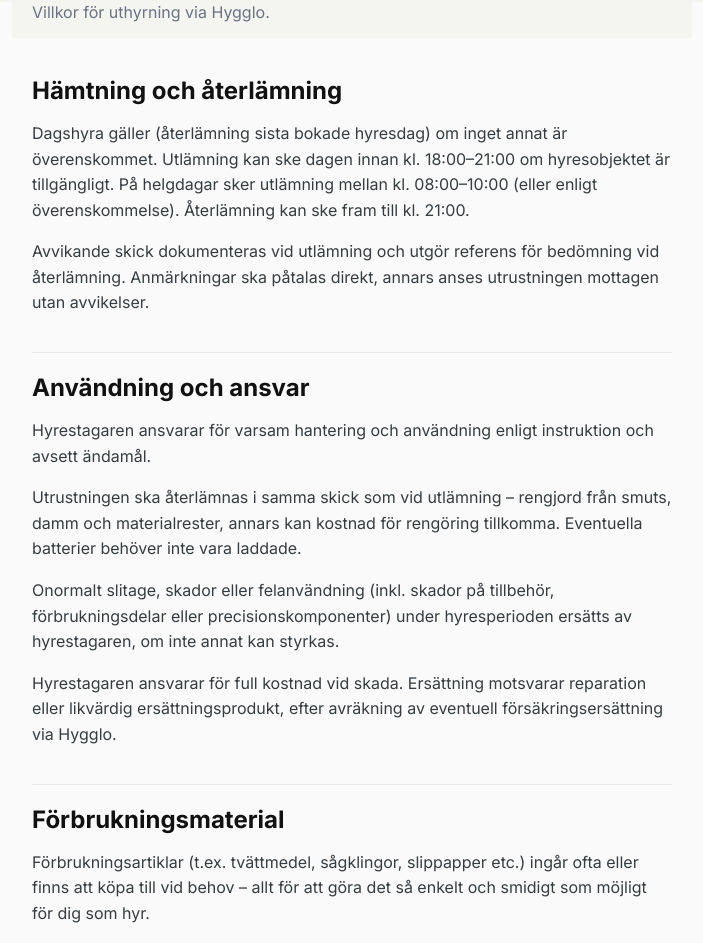
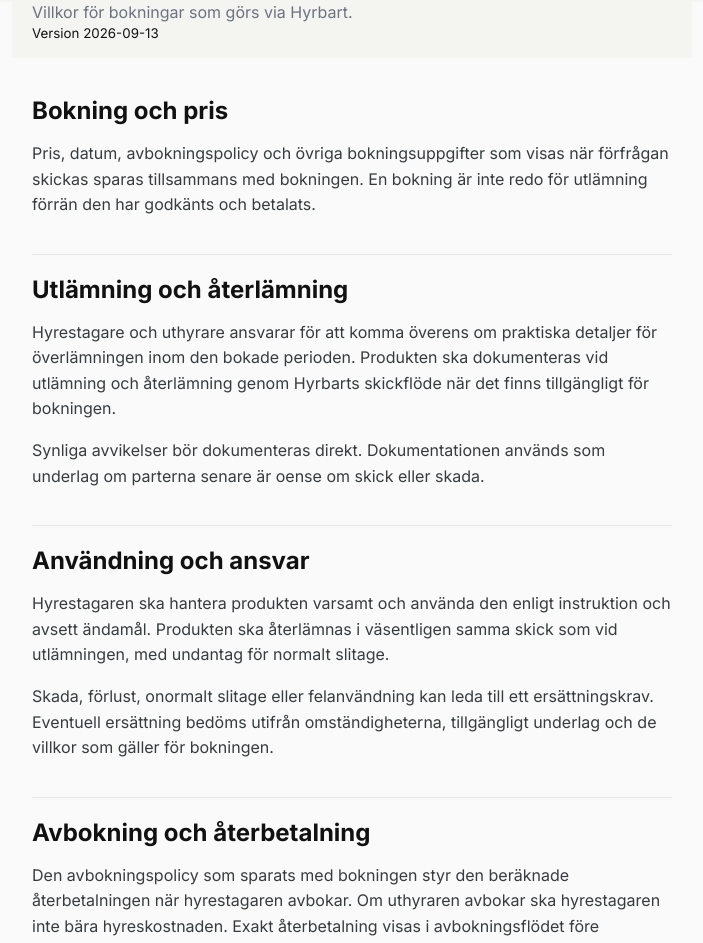
Before and after one commit to peralmkvist/hyrbart-webapp, a Next.js app in the folder hyrbart-webapp/: page /sv/hyresvillkor in a window 1280 px wide. Shown: the part 80-1023 px from the top of the page, without its empty margins (288-991 px from the left). Built offline with nearby package versions, Linux system fonts and the light colour scheme; no server answers.

Commit message:
Replace stale Hygglo terms with Hyrbart terms

```diff
--- a/hyrbart-webapp/app/[locale]/hyresvillkor/page.tsx
+++ b/hyrbart-webapp/app/[locale]/hyresvillkor/page.tsx
@@ -1,130 +1,39 @@
-export default async function TermsPage({
-  params,
-}: {
-  params: Promise<{ locale: string }>;
-}) {
+import { RENTAL_TERMS_VERSION } from '@/lib/legal';
+
+export default async function TermsPage({ params }: { params: Promise<{ locale: string }> }) {
   const { locale } = await params;
   const en = locale === 'en';
-  const headingStyle = {
-    maxWidth: 'calc(100% - 56px)',
-    fontSize: 'clamp(2rem, 7vw, 3.8rem)',
-  } as const;
+  const headingStyle = { maxWidth: 'calc(100% - 56px)', fontSize: 'clamp(2rem, 7vw, 3.8rem)' } as const;
 
   if (en) {
-    return (
-      <div className="pageShell termsPage">
+    return <div className="pageShell termsPage">
       <header className="pageHeader termsHeaderSticky">
         <h1 style={headingStyle}>RENTAL TERMS</h1>
-          <p>Terms for rentals via Hygglo.</p>
+        <p>Terms for bookings made through Hyrbart.</p>
+        <small>Version {RENTAL_TERMS_VERSION}</small>
       </header>
 
-        <section className="termsCard">
-          <h2>Pickup and return</h2>
-          <p>
-            Daily rental applies, with return on the final booked rental day,
-            unless otherwise agreed. Pickup may take place the day before between
-            18:00–21:00 if the rental item is available. On public holidays,
-            pickup takes place between 08:00–10:00, or as otherwise agreed.
-            Return is possible until 21:00.
-          </p>
-          <p>
-            Any pre-existing condition or damage is documented at pickup and
-            serves as the reference when the item is returned. Any remarks must
-            be raised immediately; otherwise, the equipment is considered to
-            have been received without deviations.
-          </p>
-        </section>
-
-        <section className="termsCard">
-          <h2>Use and responsibility</h2>
-          <p>
-            The renter is responsible for careful handling and for using the
-            equipment according to the instructions and its intended purpose.
-          </p>
-          <p>
-            The equipment must be returned in the same condition as at pickup –
-            cleaned of dirt, dust and material residue. Otherwise, a cleaning
-            charge may apply. Any batteries do not need to be charged.
-          </p>
-          <p>
-            Abnormal wear, damage or misuse, including damage to accessories,
-            consumable parts or precision components, during the rental period
-            is the responsibility of the renter unless otherwise demonstrated.
-          </p>
-          <p>
-            The renter is responsible for the full cost in the event of damage.
-            Compensation corresponds to the cost of repair or an equivalent
-            replacement product, after deduction of any insurance compensation
-            through Hygglo.
-          </p>
-        </section>
-
-        <section className="termsCard">
-          <h2>Consumables</h2>
-          <p>
-            Consumables (such as detergent, saw blades, sandpaper, etc.) are
-            often included or available to purchase when needed – all to make
-            the rental as simple and convenient as possible for you.
-          </p>
-        </section>
-      </div>
-    );
+      <section className="termsCard"><h2>Booking and price</h2><p>The price, dates, cancellation policy and other booking details shown when the request is submitted are saved with the booking. A booking is not ready for pickup until it has been accepted and paid.</p></section>
+      <section className="termsCard"><h2>Pickup and return</h2><p>The renter and owner are responsible for agreeing practical handover details within the booked period. The item must be documented at pickup and return using Hyrbart's condition flow when that flow is available for the booking.</p><p>Any visible deviation should be documented immediately. The documentation is used as evidence if the parties later disagree about condition or damage.</p></section>
+      <section className="termsCard"><h2>Use and responsibility</h2><p>The renter must handle the item with reasonable care and use it according to instructions and its intended purpose. The item should be returned in substantially the same condition as at pickup, except for normal wear.</p><p>Damage, loss, abnormal wear or misuse may lead to a claim. Any compensation is assessed from the circumstances, available evidence and the applicable booking terms.</p></section>
+      <section className="termsCard"><h2>Cancellation and refunds</h2><p>The cancellation policy saved with the booking determines the calculated refund when the renter cancels. If the owner cancels, the renter should not bear the rental cost. The exact refund is shown in the cancellation flow before confirmation.</p></section>
+      <section className="termsCard"><h2>Protection and insurance</h2><p>Do not assume that a booking is insured unless Hyrbart explicitly states that a specific protection or insurance applies to that booking. If protection is introduced, its coverage, exclusions and any deductible will be shown separately.</p></section>
+      <section className="termsCard"><h2>Disputes</h2><p>Either party can open a case connected to the booking and attach relevant evidence. Hyrbart may review booking history, messages, condition documentation and other submitted evidence when assisting with a dispute.</p></section>
+    </div>;
   }
 
-  return (
-    <div className="pageShell termsPage">
+  return <div className="pageShell termsPage">
     <header className="pageHeader termsHeaderSticky">
       <h1 style={headingStyle}>HYRESVILLKOR</h1>
-        <p>Villkor för uthyrning via Hygglo.</p>
+      <p>Villkor för bokningar som görs via Hyrbart.</p>
+      <small>Version {RENTAL_TERMS_VERSION}</small>
     </header>
 
-      <section className="termsCard">
-        <h2>Hämtning och återlämning</h2>
-        <p>
-          Dagshyra gäller (återlämning sista bokade hyresdag) om inget annat är
-          överenskommet. Utlämning kan ske dagen innan kl. 18:00–21:00 om
-          hyresobjektet är tillgängligt. På helgdagar sker utlämning mellan
-          kl. 08:00–10:00 (eller enligt överenskommelse). Återlämning kan ske
-          fram till kl. 21:00.
-        </p>
-        <p>
-          Avvikande skick dokumenteras vid utlämning och utgör referens för
-          bedömning vid återlämning. Anmärkningar ska påtalas direkt, annars
-          anses utrustningen mottagen utan avvikelser.
-        </p>
-      </section>
-
-      <section className="termsCard">
-        <h2>Användning och ansvar</h2>
-        <p>
-          Hyrestagaren ansvarar för varsam hantering och användning enligt
-          instruktion och avsett ändamål.
-        </p>
-        <p>
-          Utrustningen ska återlämnas i samma skick som vid utlämning – rengjord
-          från smuts, damm och materialrester, annars kan kostnad för rengöring
-          tillkomma. Eventuella batterier behöver inte vara laddade.
-        </p>
-        <p>
-          Onormalt slitage, skador eller felanvändning (inkl. skador på tillbehör,
-          förbrukningsdelar eller precisionskomponenter) under hyresperioden
-          ersätts av hyrestagaren, om inte annat kan styrkas.
-        </p>
-        <p>
-          Hyrestagaren ansvarar för full kostnad vid skada. Ersättning motsvarar
-          reparation eller likvärdig ersättningsprodukt, efter avräkning av
-          eventuell försäkringsersättning via Hygglo.
-        </p>
-      </section>
-
-      <section className="termsCard">
-        <h2>Förbrukningsmaterial</h2>
-        <p>
-          Förbrukningsartiklar (t.ex. tvättmedel, sågklingor, slippapper etc.)
-          ingår ofta eller finns att köpa till vid behov – allt för att göra det
-          så enkelt och smidigt som möjligt för dig som hyr.
-        </p>
-      </section>
-    </div>
-  );
+    <section className="termsCard"><h2>Bokning och pris</h2><p>Pris, datum, avbokningspolicy och övriga bokningsuppgifter som visas när förfrågan skickas sparas tillsammans med bokningen. En bokning är inte redo för utlämning förrän den har godkänts och betalats.</p></section>
+    <section className="termsCard"><h2>Utlämning och återlämning</h2><p>Hyrestagare och uthyrare ansvarar för att komma överens om praktiska detaljer för överlämningen inom den bokade perioden. Produkten ska dokumenteras vid utlämning och återlämning genom Hyrbarts skickflöde när det finns tillgängligt för bokningen.</p><p>Synliga avvikelser bör dokumenteras direkt. Dokumentationen används som underlag om parterna senare är oense om skick eller skada.</p></section>
+    <section className="termsCard"><h2>Användning och ansvar</h2><p>Hyrestagaren ska hantera produkten varsamt och använda den enligt instruktion och avsett ändamål. Produkten ska återlämnas i väsentligen samma skick som vid utlämningen, med undantag för normalt slitage.</p><p>Skada, förlust, onormalt slitage eller felanvändning kan leda till ett ersättningskrav. Eventuell ersättning bedöms utifrån omständigheterna, tillgängligt underlag och de villkor som gäller för bokningen.</p></section>
+    <section className="termsCard"><h2>Avbokning och återbetalning</h2><p>Den avbokningspolicy som sparats med bokningen styr den beräknade återbetalningen när hyrestagaren avbokar. Om uthyraren avbokar ska hyrestagaren inte bära hyreskostnaden. Exakt återbetalning visas i avbokningsflödet före bekräftelse.</p></section>
+    <section className="termsCard"><h2>Skydd och försäkring</h2><p>Utgå inte från att en bokning är försäkrad om Hyrbart inte uttryckligen anger att ett visst skydd eller en viss försäkring gäller för just den bokningen. Om ett sådant skydd införs kommer omfattning, undantag och eventuell självrisk att visas separat.</p></section>
+    <section className="termsCard"><h2>Tvist och skadeärende</h2><p>Båda parter kan öppna ett ärende kopplat till bokningen och bifoga relevant underlag. Hyrbart kan vid handläggning använda bokningshistorik, meddelanden, skickdokumentation och annat material som parterna lämnat in.</p></section>
+  </div>;
 }
```
Lines whose indentation alone changed are shown as unchanged.
